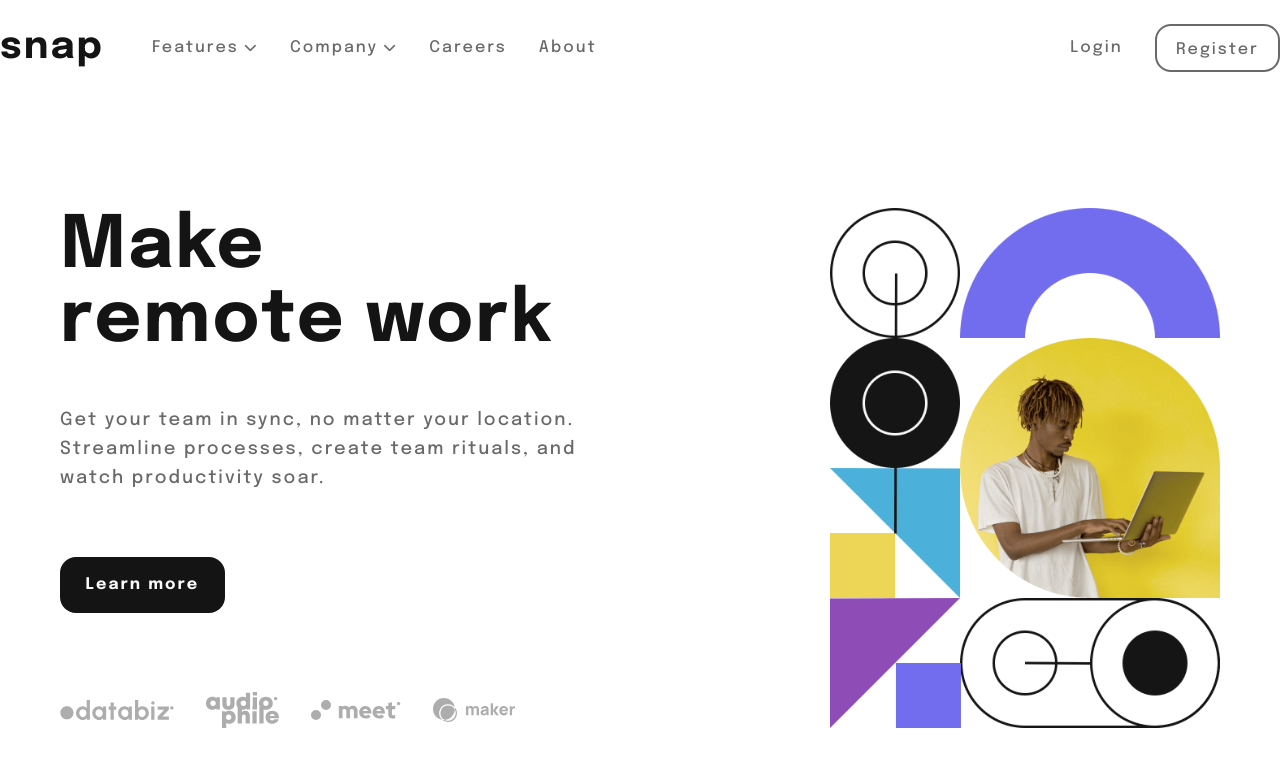
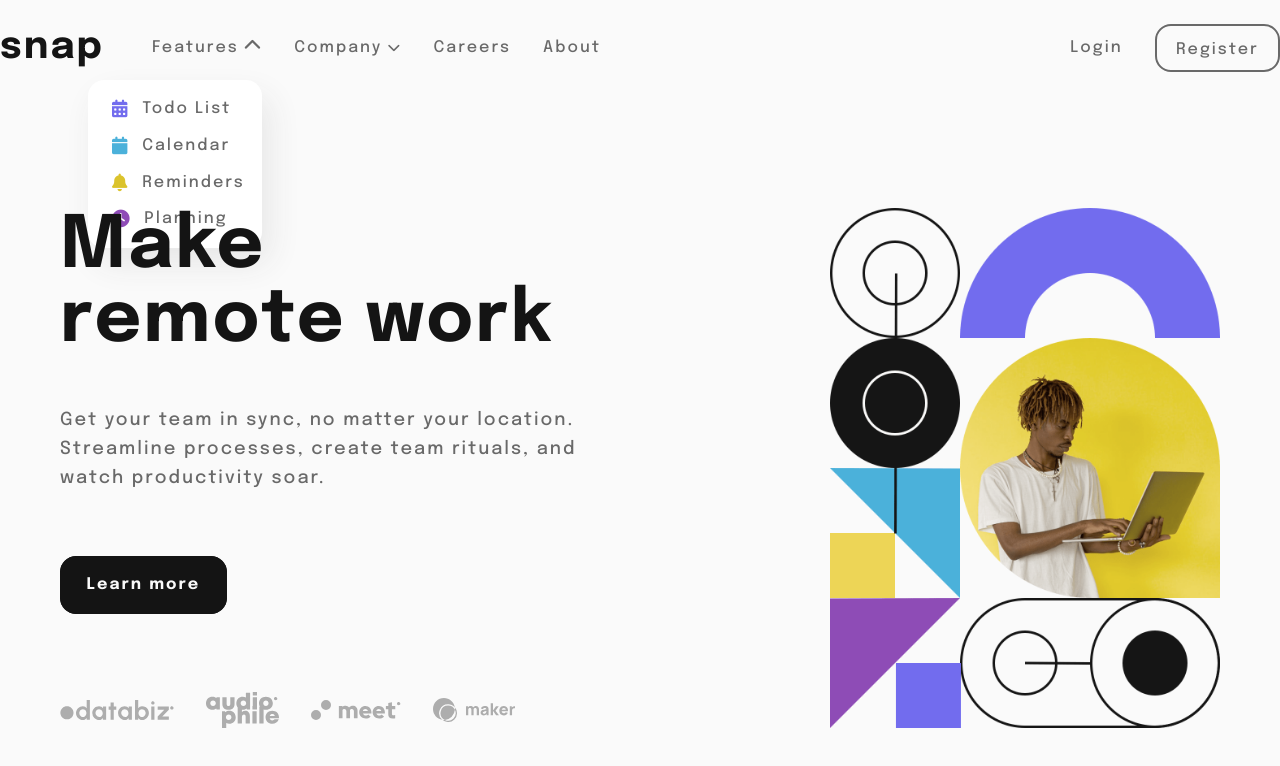
Before and after one commit to alekskimeu/frontendmentor-intro-section, a plain HTML site: page index.html in a window 1280 px wide. Both pictures are taken after a click on the link "Features". Drawn offline with Linux system fonts and the light colour scheme.

Commit message:
Added active states to UI elements

```diff
--- a/css/custom.css
+++ b/css/custom.css
@@ -1,4 +1,5 @@
 @import url('https://fonts.googleapis.com/css2?family=Epilogue:wght@500;700&display=swap');
+@import url('https://cdnjs.cloudflare.com/ajax/libs/font-awesome/6.0.0/css/all.min.css');
 @import url('https://cdnjs.cloudflare.com/ajax/libs/font-awesome/6.0.0/css/all.min.css');
 
 * {
@@ -15,6 +16,7 @@
 
 body {
     font-family: 'Epilogue', sans-serif;
+    background-color: var(--white);
 }
 
 h1,h2,h3,h4,h5,h6,p,a {
@@ -118,6 +120,66 @@ header .right a:hover {
     border-color: var(--black);
 }
 
+header .dropdown {
+    position: relative;
+}
+
+header .dropdown-menu {
+    display: none;
+    flex-direction: column;
+    gap: .7rem;
+    position: absolute;
+    top: 2.8rem;
+    background-color: white;
+    padding: 1rem 1.5rem;
+    box-shadow: 8px 16px 32px rgba(231, 231, 231);
+    border-radius: 1rem;
+    -webkit-border-radius: 1rem;
+    -moz-border-radius: 1rem;
+    -ms-border-radius: 1rem;
+    -o-border-radius: 1rem;
+}
+
+header .features .dropdown-menu {
+    left: -4rem;
+    right: 0;
+}
+
+header .dropdown-menu.show {
+    display: flex;
+}
+
+header .features .dropdown-menu a {
+    display: flex;
+    align-items: center;
+    gap: .8rem;
+}
+
+header .features i {
+    font-size: 1.1rem;
+}
+
+header .features .dropdown-menu a:first-child i {
+    color: #726CEE;
+}
+
+header .features .dropdown-menu a:nth-child(2) i {
+    color: #4BB1DA;
+}
+
+header .features .dropdown-menu a:nth-child(3) i {
+    color: #DBC32C;
+}
+
+header .features .dropdown-menu a:last-child i {
+    color: #8E4CB6;
+}
+
+header .company .dropdown-menu {
+    right: -2rem;
+    left: 0;
+}
+
 /* Hero */
 .hero {
     padding: 7rem 1rem 5rem 1rem;
@@ -173,6 +235,7 @@ header .right a:hover {
 .hero .cta {
     background-color: var(--black);
     color: var(--white);
+    border: 1px solid var(--black);
     padding: 1.2rem 1.6rem;
     font-weight: 700;
     border-radius: 1rem;
@@ -187,6 +250,11 @@ header .right a:hover {
     -o-transition: all .5s ease;
 }
 
+.hero .cta:hover {
+    background-color: transparent;
+    color: var(--black);
+}
+
 .hero .companies {
     display: flex;
     justify-content: space-between;
--- a/index.html
+++ b/index.html
@@ -19,12 +19,39 @@
           snap
         </h1>
         <nav class="menu">
-          <a href="#">Features
-            <i class="fas fa-chevron-down"></i>
-          </a>
-          <a href="#">Company
-            <i class="fas fa-chevron-down"></i>
-          </a>
+          <div class="dropdown features">
+            <a href="#" class="feature" onclick="showFeaturesMenu()">Features
+              <i class="fas fa-chevron-down" id="features-icon"></i>
+            </a>
+            <div class="dropdown-menu" id="features-menu">
+              <a href="#">
+                <i class="fas fa-calendar-alt"></i>
+                Todo List
+              </a>
+              <a href="#">
+                <i class="fas fa-calendar"></i>
+                Calendar
+              </a>
+              <a href="#">
+                <i class="fas fa-bell"></i>
+                Reminders
+              </a>
+              <a href="#">
+                <i class="fas fa-clock"></i>
+                Planning
+              </a>
+            </div>
+          </div>
+          <div class="dropdown company">
+            <a href="#" onclick="showCompanyMenu()">Company
+              <i class="fas fa-chevron-down" id="company-icon"></i>
+            </a>
+            <div class="dropdown-menu" id="company-menu">
+              <a href="#">History</a>
+              <a href="#">Our Team</a>
+              <a href="#">Blog</a>
+            </div>
+          </div>
           <a href="#">Careers</a>
           <a href="#">About</a>
         </nav>
@@ -65,5 +92,6 @@
     </div>
   </section>
 
+  <script src="./js/script.js"></script>
 </body>
 </html>
--- /dev/null
+++ b/js/script.js
@@ -0,0 +1,27 @@
+let menu;
+
+const showCompanyMenu = () => {
+	menu = !menu;
+	let icon = document.getElementById("company-icon");
+	let companyMenu = document.getElementById("company-menu");
+	menu
+		? companyMenu.classList.add("show")
+		: companyMenu.classList.remove("show");
+	menu
+		? icon.classList.replace("fa-chevron-down", "fa-chevron-up")
+		: icon.classList.replace("fa-chevron-up", "fa-chevron-down");
+};
+
+let dropdown;
+
+const showFeaturesMenu = () => {
+	dropdown = !dropdown;
+	let icon = document.getElementById("features-icon");
+	let featuresMenu = document.getElementById("features-menu");
+	dropdown
+		? featuresMenu.classList.add("show")
+		: featuresMenu.classList.remove("show");
+	dropdown
+		? icon.classList.replace("fa-chevron-down", "fa-chevron-up")
+		: icon.classList.replace("fa-chevron-up", "fa-chevron-down");
+};
```
